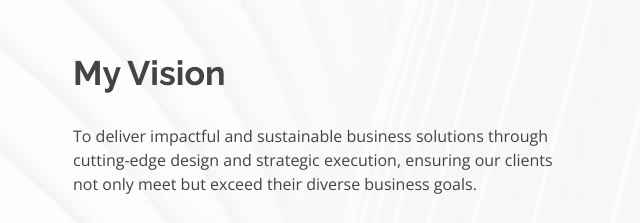
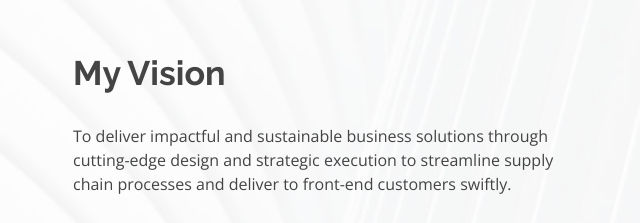
Before and after one commit to rebeccanglige/Rebecca-Ng-Li-Ge, a plain HTML site: page index.html in a window 1280 px wide. Shown: the part 1460-1683 px from the top of the page, 567-1207 px from the left. Drawn offline with nearby package versions, Linux system fonts and the light colour scheme.

Commit message:
Update index.html

```diff
--- a/index.html
+++ b/index.html
@@ -195,7 +195,7 @@
             <div class="content">
               <h3>My Vision</h3>
               <p>
-                To deliver impactful and sustainable business solutions through cutting-edge design and strategic execution, ensuring our clients not only meet but exceed their diverse business goals.
+                To deliver impactful and sustainable business solutions through cutting-edge design and strategic execution to streamline supply chain processes and deliver to front-end customers swiftly.
               </p>
               <a href="#services" class="about-btn scrollto">Contact Me<i class="bx bx-chevron-right"></i></a>
             </div>
```
